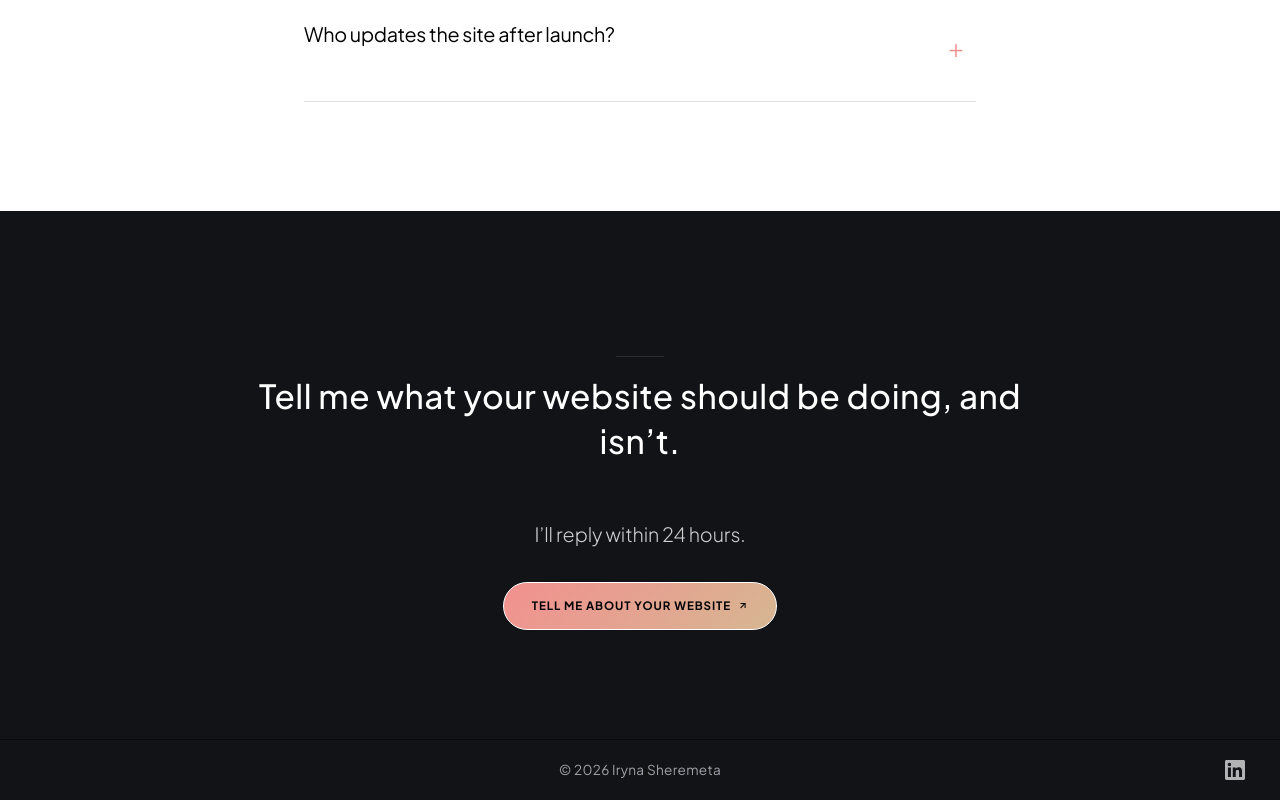
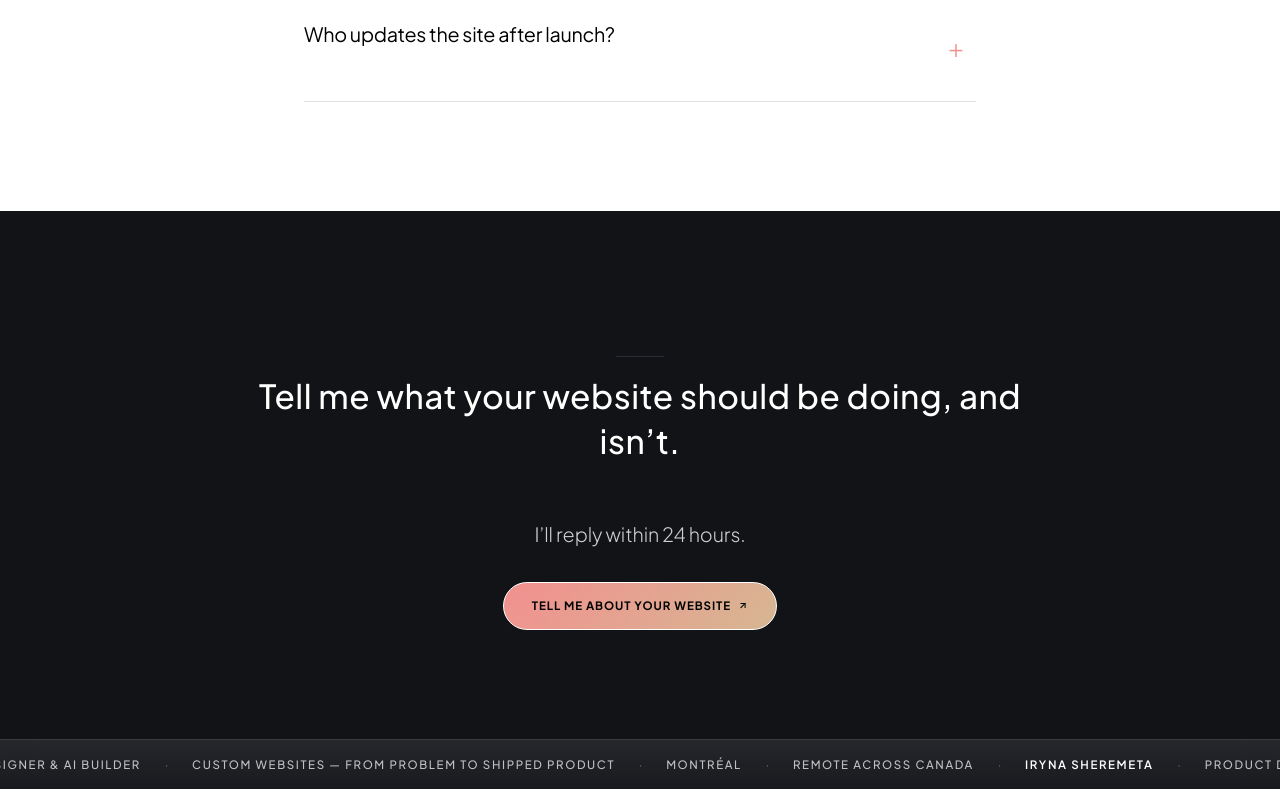
Before and after one commit to Irene2828/porfoliojuly, a Next.js app: page / in a window 1280 px wide. Shown: the part 6633-7433 px from the top of the page. Built offline with nearby package versions, Linux system fonts and the light colour scheme.

Commit message:
Homepage: use ticker footer (test)

```diff
--- a/src/app/page.tsx
+++ b/src/app/page.tsx
@@ -62,7 +62,7 @@ export default function HomePage() {
 
         <FaqSection variant="websites" />
 
-        <Footer />
+        <Footer variant="ticker" />
       </div>
     </ClientWrapper>
   );
```
